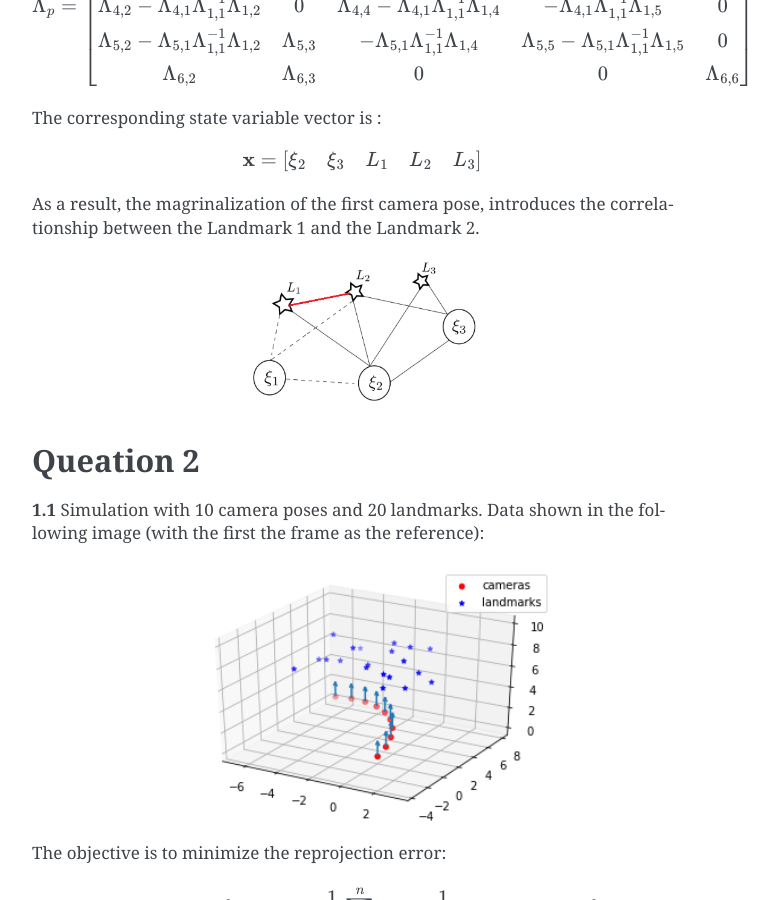
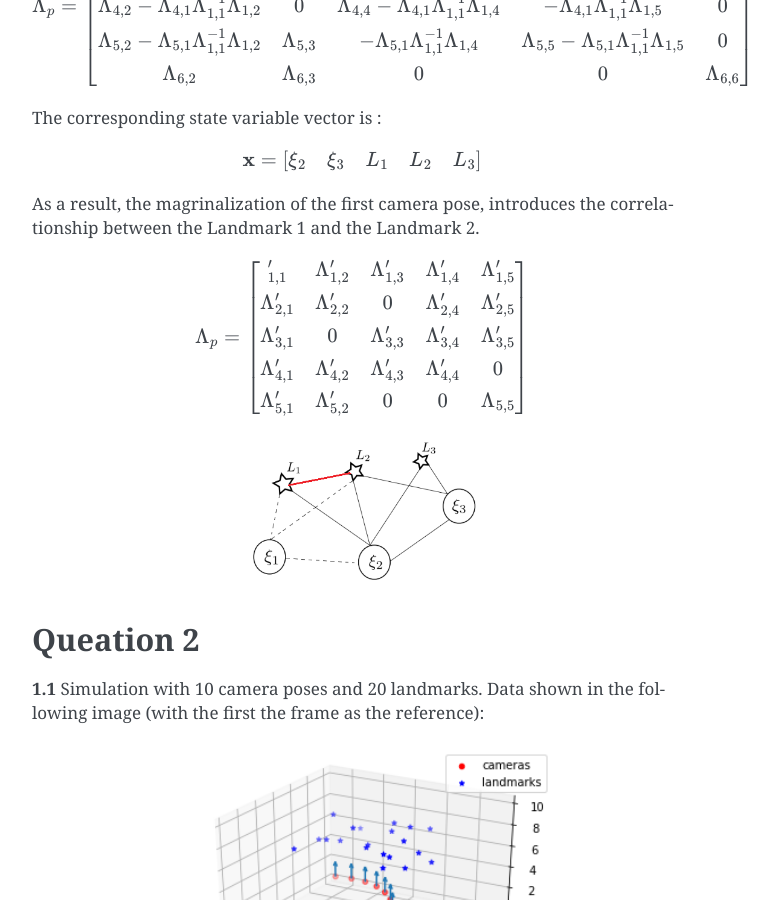
Before and after one commit to gggliuye/VIO, a Sphinx documentation site: the page built from docs/deepblue/VIO.rst, in a window 1280 px wide and 900 px high, scrolled down 3371 px. Shown: the whole window, without its empty margins (388-1167 px from the left). Built offline with Sphinx 7.4.7, drawn with Linux system fonts in a browser that asks for light colours.

Commit message:
Update VIO.rst

```diff
--- a/docs/deepblue/VIO.rst
+++ b/docs/deepblue/VIO.rst
@@ -169,6 +169,16 @@ The corresponding state variable vector is :
 
 As a result, the magrinalization of the first camera pose, introduces the correlationship between the Landmark 1 and the Landmark 2.
 
+.. math::
+   \Lambda_{p} =  \left[
+    \begin{array}
+    \Lambda'_{1,1} & \Lambda'_{1,2} & \Lambda'_{1,3} & \Lambda'_{1,4} &  \Lambda'_{1,5}\\
+    \Lambda'_{2,1} & \Lambda'_{2,2} & 0 &  \Lambda'_{2,4} &  \Lambda'_{2,5} \\
+    \Lambda'_{3,1} & 0 & \Lambda'_{3,3} & \Lambda'_{3,4} &  \Lambda'_{3,5} \\
+    \Lambda'_{4,1} &  \Lambda'_{4,2} & \Lambda'_{4,3} & \Lambda'_{4,4} & 0 \\
+    \Lambda'_{5,1} &  \Lambda'_{5,2} & 0 & 0 & \Lambda_{5,5}    \end{array}
+   \right]
+
 .. image:: images/week4_2.png
    :width: 40%
    :align: center
```
